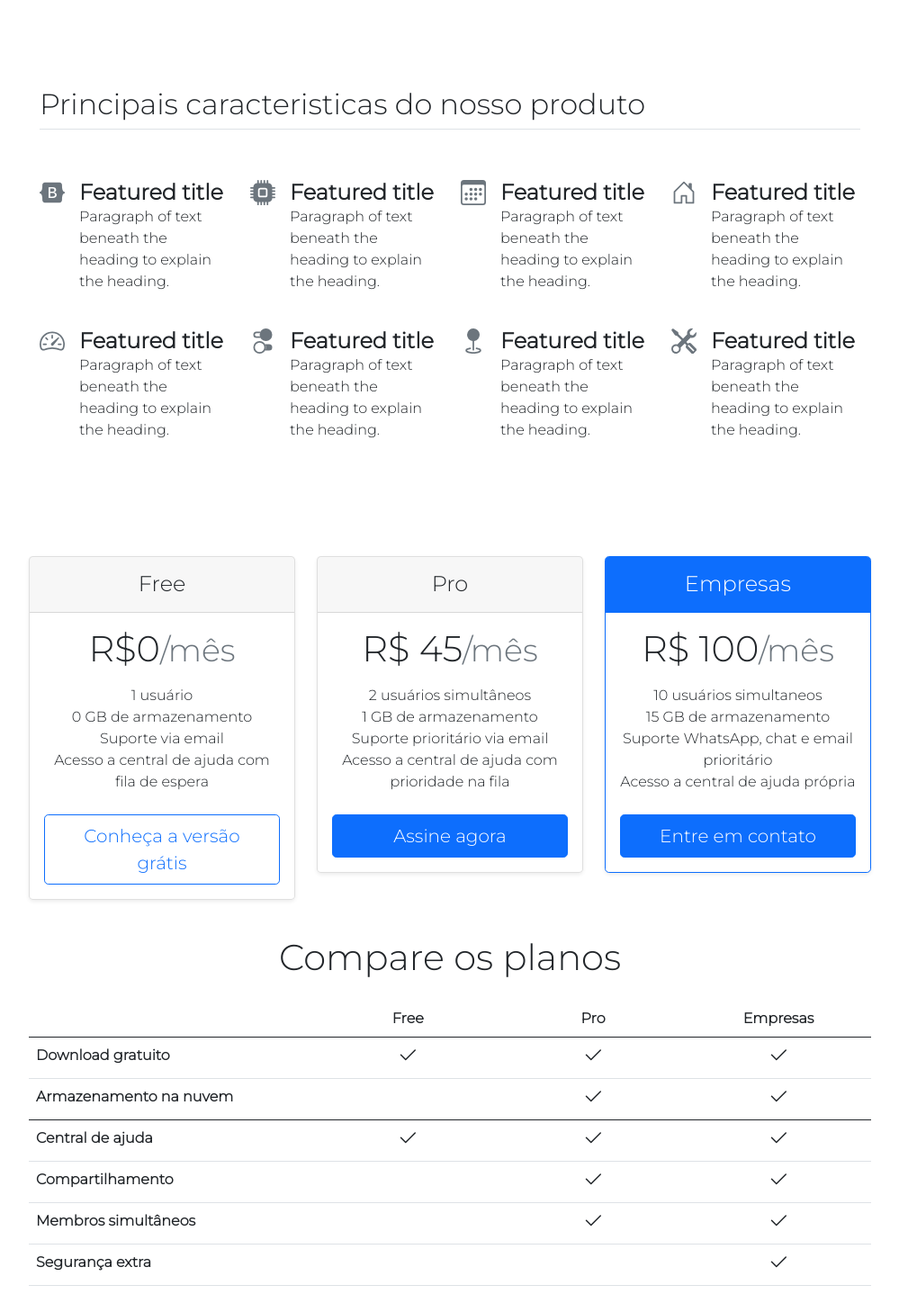
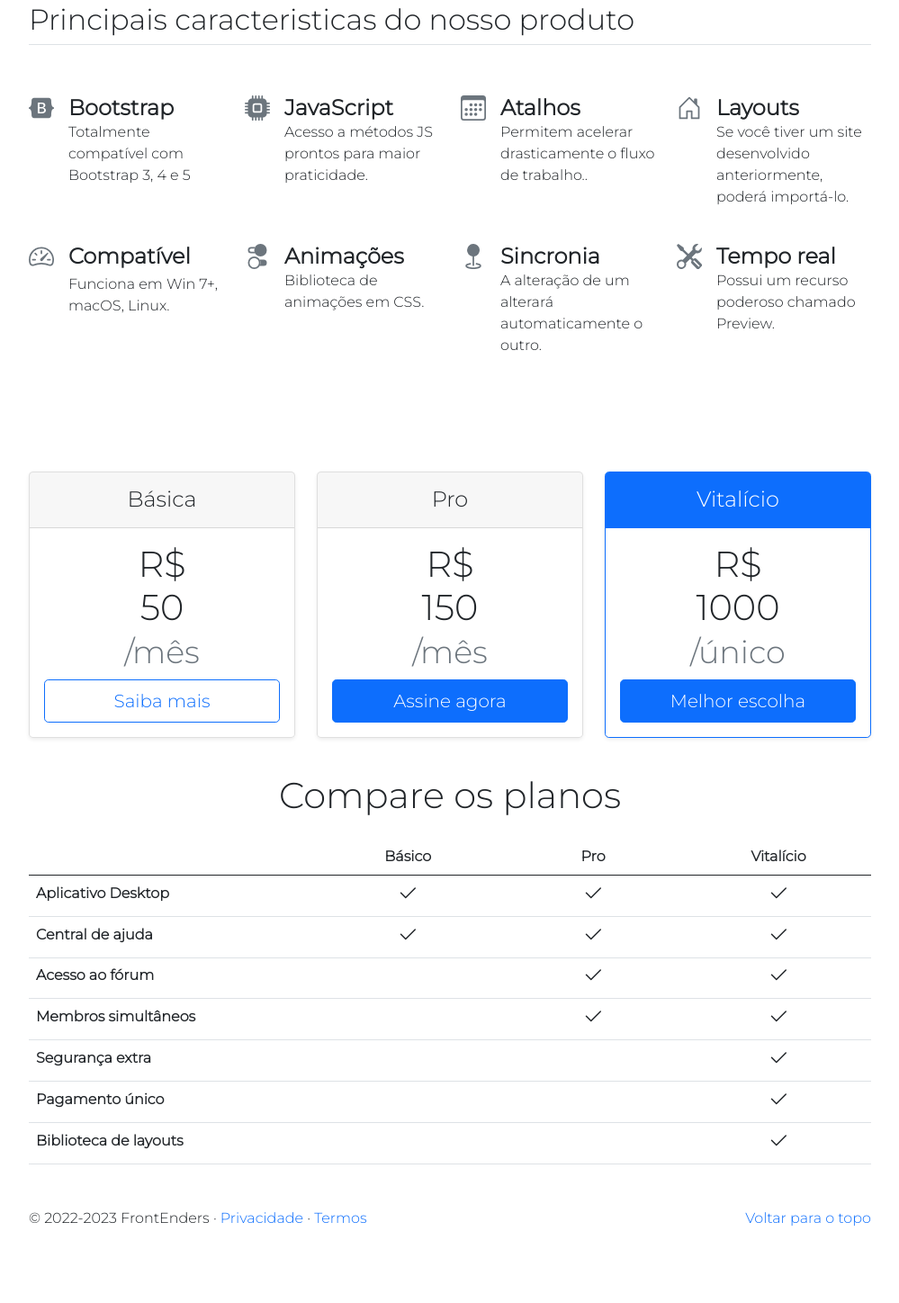
Before and after one commit to dualsgo/02-projeto-squad, a website: page planos.html in a window 1280 px wide. Shown: the part 626-2074 px from the top of the page at 90% size, without its empty margins (140-1139 px from the left). After the commit the page ends 2008 px from the top, so only its background shows below. Drawn offline with Linux system fonts and the light colour scheme; files whose address does not match are found by name.

Commit message:
mais ajustes

```diff
--- a/planos.html
+++ b/planos.html
@@ -2,22 +2,20 @@
 <html lang="pt-BR">
 
 <head>
-  <meta charset="UTF-8">
-  <meta http-equiv="X-UA-Compatible" content="IE=edge">
-  <meta name="viewport" content="width=device-width, initial-scale=1.0">
+  <meta charset="UTF-8" />
+  <meta http-equiv="X-UA-Compatible" content="IE=edge" />
+  <meta name="viewport" content="width=device-width, initial-scale=1.0" />
 
   <title>FrontEnders</title>
-  <link rel="shortcut icon" href="assets/img/favicon.ico" type="image/x-icon">
-  <link rel="canonical" href="https://getbootstrap.com/docs/5.0/examples/headers/">
-  <link rel="canonical" href="https://getbootstrap.com/docs/5.0/examples/pricing/">
-  <link rel="canonical" href="https://getbootstrap.com/docs/5.0/examples/features/">
-  <link rel="canonical" href="https://getbootstrap.com/docs/5.0/examples/heroes/">
-
-
+  <link rel="shortcut icon" href="assets/img/favicon.ico" type="image/x-icon" />
+  <link rel="canonical" href="https://getbootstrap.com/docs/5.0/examples/headers/" />
+  <link rel="canonical" href="https://getbootstrap.com/docs/5.0/examples/pricing/" />
+  <link rel="canonical" href="https://getbootstrap.com/docs/5.0/examples/features/" />
+  <link rel="canonical" href="https://getbootstrap.com/docs/5.0/examples/heroes/" />
 
   <!-- Bootstrap core CSS -->
-  <link href="assets/css/bootstrap.min.css" rel="stylesheet">
-  <link rel="stylesheet" href="style.css">
+  <link href="assets/css/bootstrap.min.css" rel="stylesheet" />
+  <link rel="stylesheet" href="style.css" />
 
   <style>
     .bd-placeholder-img {
@@ -36,17 +34,15 @@
   </style>
 
   <!-- Custom styles for this template -->
-  <link href="assets/css/headers.css" rel="stylesheet">
-  <link href="assets/css/pricing.css" rel="stylesheet">
-  <link href="assets/css/features.css" rel="stylesheet">
-
-
+  <link href="assets/css/headers.css" rel="stylesheet" />
+  <link href="assets/css/pricing.css" rel="stylesheet" />
+  <link href="assets/css/features.css" rel="stylesheet" />
 </head>
 <!---->
 
 <body>
   <!--Não sei oque é kkkk-->
-  <svg xmlns="http://www.w3.org/2000/svg" style="display: none;">
+  <svg xmlns="http://www.w3.org/2000/svg" style="display: none">
     <symbol id="bootstrap" viewBox="0 0 118 94">
       <path fill-rule="evenodd" clip-rule="evenodd"
         d="M24.509 0c-6.733 0-11.715 5.893-11.492 12.284.214 6.14-.064 14.092-2.066 20.577C8.943 39.365 5.547 43.485 0 44.014v5.972c5.547.529 8.943 4.649 10.951 11.153 2.002 6.485 2.28 14.437 2.066 20.577C12.794 88.106 17.776 94 24.51 94H93.5c6.733 0 11.714-5.893 11.491-12.284-.214-6.14.064-14.092 2.066-20.577 2.009-6.504 5.396-10.624 10.943-11.153v-5.972c-5.547-.529-8.934-4.649-10.943-11.153-2.002-6.484-2.28-14.437-2.066-20.577C105.214 5.894 100.233 0 93.5 0H24.508zM80 57.863C80 66.663 73.436 72 62.543 72H44a2 2 0 01-2-2V24a2 2 0 012-2h18.437c9.083 0 15.044 4.92 15.044 12.474 0 5.302-4.01 10.049-9.119 10.88v.277C75.317 46.394 80 51.21 80 57.863zM60.521 28.34H49.948v14.934h8.905c6.884 0 10.68-2.772 10.68-7.727 0-4.643-3.264-7.207-9.012-7.207zM49.948 49.2v16.458H60.91c7.167 0 10.964-2.876 10.964-8.281 0-5.406-3.903-8.178-11.425-8.178H49.948z">
@@ -89,20 +85,30 @@
         <b>FrontEnders( )</b></a>
 
       <ul class="nav col-12 col-md-auto mb-2 justify-content-center mb-md-0">
-        <li><a href="index.html" class="nav-link px-2 link-secondary">Início</a></li>
-        <li><a href="planos.html" class="nav-link px-2 link-dark">Serviço</a></li>
-        <li><a href="lista.html" class="nav-link px-2 link-dark">Lista</a></li>
-        <li><a href="equipe.html" class="nav-link px-2 link-dark">Desenvolvedores</a></li>
+        <li>
+          <a href="index.html" class="nav-link px-2 link-secondary">Início</a>
+        </li>
+        <li>
+          <a href="planos.html" class="nav-link px-2 link-dark">Serviço</a>
+        </li>
+        <li>
+          <a href="lista.html" class="nav-link px-2 link-dark">Lista</a>
+        </li>
+        <li>
+          <a href="equipe.html" class="nav-link px-2 link-dark">Desenvolvedores</a>
+        </li>
       </ul>
 
       <div class="col-md-3 text-end">
-        <a href="login.html"><button type="button" class="btn btn-outline-primary me-2">Login</button></a>
+        <a href="login.html"><button type="button" class="btn btn-outline-primary me-2">
+            Login
+          </button></a>
         <a href="cadastro.html"><button type="button" class="btn btn-primary">Cadastro</button></a>
       </div>
     </header>
   </div>
   <!--Breve descrição do serviço-->
-  <svg xmlns="http://www.w3.org/2000/svg" style="display: none;">
+  <svg xmlns="http://www.w3.org/2000/svg" style="display: none">
     <symbol id="bootstrap" viewBox="0 0 118 94">
       <path fill-rule="evenodd" clip-rule="evenodd"
         d="M24.509 0c-6.733 0-11.715 5.893-11.492 12.284.214 6.14-.064 14.092-2.066 20.577C8.943 39.365 5.547 43.485 0 44.014v5.972c5.547.529 8.943 4.649 10.951 11.153 2.002 6.485 2.28 14.437 2.066 20.577C12.794 88.106 17.776 94 24.51 94H93.5c6.733 0 11.714-5.893 11.491-12.284-.214-6.14.064-14.092 2.066-20.577 2.009-6.504 5.396-10.624 10.943-11.153v-5.972c-5.547-.529-8.934-4.649-10.943-11.153-2.002-6.484-2.28-14.437-2.066-20.577C105.214 5.894 100.233 0 93.5 0H24.508zM80 57.863C80 66.663 73.436 72 62.543 72H44a2 2 0 01-2-2V24a2 2 0 012-2h18.437c9.083 0 15.044 4.92 15.044 12.474 0 5.302-4.01 10.049-9.119 10.88v.277C75.317 46.394 80 51.21 80 57.863zM60.521 28.34H49.948v14.934h8.905c6.884 0 10.68-2.772 10.68-7.727 0-4.643-3.264-7.207-9.012-7.207zM49.948 49.2v16.458H60.91c7.167 0 10.964-2.876 10.964-8.281 0-5.406-3.903-8.178-11.425-8.178H49.948z">
@@ -183,24 +189,33 @@
   <div class="container col-xxl-8 px-4 py-5">
     <div class="row flex-lg-row-reverse align-items-center g-5 py-5">
       <div class="col-lg-6">
-        <h1 class="display-5 fw-bold lh-1 mb-3">Responsive left-aligned hero with image</h1>
-        <p class="lead">Quickly design and customize responsive mobile-first sites with Bootstrap, the world’s most
-          popular front-end open source toolkit, featuring Sass variables and mixins, responsive grid system, extensive
-          prebuilt components, and powerful JavaScript plugins.</p>
-
+        <h1 class="display-9 fw-bold lh-1 mb-3">
+          Publicação com um clique
+        </h1>
+        <p class="lead">
+          Você pode exportar seu design como um site estático ou publicá-lo com um clique em nossa plataforma de
+          hospedagem de
+          última geração . Oferece HTTPS, domínios personalizados, senhas e é totalmente gratuito!
+        </p>
       </div>
       <div class="col-lg-6">
-        <h1 class="display-5 fw-bold lh-1 mb-3">Responsive left-aligned hero with image</h1>
-        <p class="lead">Quickly design and customize responsive mobile-first sites with Bootstrap, the world’s most
-          popular front-end open source toolkit, featuring Sass variables and mixins, responsive grid system, extensive
-          prebuilt components, and powerful JavaScript plugins.</p>
+        <h1 class="display-9 fw-bold lh-1 mb-3">
+          Receba atualizações periódicas
+        </h1>
+        <p class="lead">
+          O Bootstrap Studio é atualizado automaticamente, para que você sempre tenha a versão mais recente. Lançamos
+          atualizações
+          todos os meses , repletas de novos recursos, componentes e melhorias.
 
+        </p>
       </div>
     </div>
   </div>
   <main>
-    <div class="container px-4 py-5" id="icon-grid">
-      <h2 class="pb-2 border-bottom">Principais caracteristicas do nosso produto</h2>
+    <div class="container px-6 py-5" id="icon-grid">
+      <h2 class="pb-2 border-bottom">
+        Principais caracteristicas do nosso produto
+      </h2>
 
       <div class="row row-cols-1 row-cols-sm-2 row-cols-md-3 row-cols-lg-4 g-4 py-5">
         <div class="col d-flex align-items-start">
@@ -208,8 +223,8 @@
             <use xlink:href="#bootstrap" />
           </svg>
           <div>
-            <h4 class="fw-bold mb-0">Featured title</h4>
-            <p>Paragraph of text beneath the heading to explain the heading.</p>
+            <h4 class="fw-bold mb-0">Bootstrap</h4>
+            <p>Totalmente compatível com Bootstrap 3, 4 e 5</p>
           </div>
         </div>
         <div class="col d-flex align-items-start">
@@ -217,8 +232,10 @@
             <use xlink:href="#cpu-fill" />
           </svg>
           <div>
-            <h4 class="fw-bold mb-0">Featured title</h4>
-            <p>Paragraph of text beneath the heading to explain the heading.</p>
+            <h4 class="fw-bold mb-0">JavaScript</h4>
+            <p>
+              Acesso a métodos JS prontos para maior praticidade.
+            </p>
           </div>
         </div>
         <div class="col d-flex align-items-start">
@@ -226,8 +243,10 @@
             <use xlink:href="#calendar3" />
           </svg>
           <div>
-            <h4 class="fw-bold mb-0">Featured title</h4>
-            <p>Paragraph of text beneath the heading to explain the heading.</p>
+            <h4 class="fw-bold mb-0">Atalhos</h4>
+            <p>
+              Permitem acelerar drasticamente o fluxo de trabalho..
+            </p>
           </div>
         </div>
         <div class="col d-flex align-items-start">
@@ -235,8 +254,10 @@
             <use xlink:href="#home" />
           </svg>
           <div>
-            <h4 class="fw-bold mb-0">Featured title</h4>
-            <p>Paragraph of text beneath the heading to explain the heading.</p>
+            <h4 class="fw-bold mb-0">Layouts</h4>
+            <p>
+              Se você tiver um site desenvolvido anteriormente, poderá importá-lo.
+            </p>
           </div>
         </div>
         <div class="col d-flex align-items-start">
@@ -244,8 +265,10 @@
             <use xlink:href="#speedometer2" />
           </svg>
           <div>
-            <h4 class="fw-bold mb-0">Featured title</h4>
-            <p>Paragraph of text beneath the heading to explain the heading.</p>
+            <h4 class="fw-bold mb-1">Compatível</h4>
+            <p>
+              Funciona em Win 7+, macOS, Linux.
+            </p>
           </div>
         </div>
         <div class="col d-flex align-items-start">
@@ -253,8 +276,10 @@
             <use xlink:href="#toggles2" />
           </svg>
           <div>
-            <h4 class="fw-bold mb-0">Featured title</h4>
-            <p>Paragraph of text beneath the heading to explain the heading.</p>
+            <h4 class="fw-bold mb-0">Animações</h4>
+            <p>
+              Biblioteca de animações em CSS.
+            </p>
           </div>
         </div>
         <div class="col d-flex align-items-start">
@@ -262,8 +287,10 @@
             <use xlink:href="#geo-fill" />
           </svg>
           <div>
-            <h4 class="fw-bold mb-0">Featured title</h4>
-            <p>Paragraph of text beneath the heading to explain the heading.</p>
+            <h4 class="fw-bold mb-0">Sincronia</h4>
+            <p>
+              A alteração de um alterará automaticamente o outro.
+            </p>
           </div>
         </div>
         <div class="col d-flex align-items-start">
@@ -271,8 +298,10 @@
             <use xlink:href="#tools" />
           </svg>
           <div>
-            <h4 class="fw-bold mb-0">Featured title</h4>
-            <p>Paragraph of text beneath the heading to explain the heading.</p>
+            <h4 class="fw-bold mb-0">Tempo real</h4>
+            <p>
+              Possui um recurso poderoso chamado Preview.
+            </p>
           </div>
         </div>
       </div>
@@ -280,7 +309,7 @@
   </main>
 
   <!--Cards planos-->
-  <svg xmlns="http://www.w3.org/2000/svg" style="display: none;">
+  <svg xmlns="http://www.w3.org/2000/svg" style="display: none">
     <symbol id="check" viewBox="0 0 16 16">
       <title>Check</title>
       <path
@@ -289,23 +318,21 @@
   </svg>
   <!--Tabela planos-->
   <div class="container py-3">
-
     <main>
       <div class="row row-cols-1 row-cols-md-3 mb-3 text-center">
         <div class="col">
           <div class="card mb-4 rounded-3 shadow-sm">
             <div class="card-header py-3">
-              <h4 class="my-0 fw-normal">Free</h4>
+              <h4 class="my-0 fw-normal">Básica</h4>
             </div>
             <div class="card-body">
-              <h1 class="card-title pricing-card-title">R$0<small class="text-muted fw-light">/mês</small></h1>
-              <ul class="list-unstyled mt-3 mb-4">
-                <li>1 usuário</li>
-                <li>0 GB de armazenamento</li>
-                <li>Suporte via email</li>
-                <li>Acesso a central de ajuda com fila de espera</li>
-              </ul>
-              <button type="button" class="w-100 btn btn-lg btn-outline-primary">Conheça a versão grátis</button>
+              <h1 class="card-title pricing-card-title">
+                R$<br />50<small class="text-muted fw-light"><br />/mês</small>
+              </h1>
+
+              <button type="button" class="w-100 btn btn-lg btn-outline-primary">
+                Saiba mais
+              </button>
             </div>
           </div>
         </div>
@@ -315,31 +342,29 @@
               <h4 class="my-0 fw-normal">Pro</h4>
             </div>
             <div class="card-body">
-              <h1 class="card-title pricing-card-title">R$ 45<small class="text-muted fw-light">/mês</small></h1>
-              <ul class="list-unstyled mt-3 mb-4">
-                <li>2 usuários simultâneos</li>
-                <li>1 GB de armazenamento</li>
-                <li>Suporte prioritário via email</li>
-                <li>Acesso a central de ajuda com prioridade na fila</li>
-              </ul>
-              <button type="button" class="w-100 btn btn-lg btn-primary">Assine agora</button>
+              <h1 class="card-title pricing-card-title">
+                R$<br />150<small class="text-muted fw-light"><br />/mês</small>
+              </h1>
+
+              <button type="button" class="w-100 btn btn-lg btn-primary">
+                Assine agora
+              </button>
             </div>
           </div>
         </div>
         <div class="col">
           <div class="card mb-4 rounded-3 shadow-sm border-primary">
             <div class="card-header py-3 text-white bg-primary border-primary">
-              <h4 class="my-0 fw-normal">Empresas</h4>
+              <h4 class="my-0 fw-normal">Vitalício</h4>
             </div>
             <div class="card-body">
-              <h1 class="card-title pricing-card-title">R$ 100<small class="text-muted fw-light">/mês</small></h1>
-              <ul class="list-unstyled mt-3 mb-4">
-                <li>10 usuários simultaneos</li>
-                <li>15 GB de armazenamento</li>
-                <li>Suporte WhatsApp, chat e email prioritário</li>
-                <li>Acesso a central de ajuda própria</li>
-              </ul>
-              <button type="button" class="w-100 btn btn-lg btn-primary">Entre em contato</button>
+              <h1 class="card-title pricing-card-title">
+                R$<br />1000<small class="text-muted fw-light"><br />/único</small>
+              </h1>
+
+              <button type="button" class="w-100 btn btn-lg btn-primary">
+                Melhor escolha
+              </button>
             </div>
           </div>
         </div>
@@ -351,83 +376,113 @@
         <table class="table text-center">
           <thead>
             <tr>
-              <th style="width: 34%;"></th>
-              <th style="width: 22%;">Free</th>
-              <th style="width: 22%;">Pro</th>
-              <th style="width: 22%;">Empresas</th>
+              <th style="width: 34%"></th>
+              <th style="width: 22%">Básico</th>
+              <th style="width: 22%">Pro</th>
+              <th style="width: 22%">Vitalício</th>
             </tr>
           </thead>
-          <tbody>
           <tr>
-              <th scope="row" class="text-start">Download gratuito</th>
-              <td><svg class="bi" width="24" height="24">
+            <th scope="row" class="text-start">Aplicativo Desktop</th>
+            <td>
+              <svg class="bi" width="24" height="24">
                 <use xlink:href="#check" />
-                </svg></td>
-              <td><svg class="bi" width="24" height="24">
+              </svg>
+            </td>
+            <td>
+              <svg class="bi" width="24" height="24">
                 <use xlink:href="#check" />
-                </svg></td>
-              <td><svg class="bi" width="24" height="24">
+              </svg>
+            </td>
+            <td>
+              <svg class="bi" width="24" height="24">
                 <use xlink:href="#check" />
-                </svg></td>
+              </svg>
+            </td>
           </tr>
-            <tr>
-              <th scope="row" class="text-start">Armazenamento na nuvem</th>
-              <td></td>
-              <td><svg class="bi" width="24" height="24">
-                  <use xlink:href="#check" />
-                </svg></td>
-              <td><svg class="bi" width="24" height="24">
-                  <use xlink:href="#check" />
-                </svg></td>
-            </tr>
-          </tbody>
 
-          <tbody>
           <tr>
             <th scope="row" class="text-start">Central de ajuda</th>
-              <td><svg class="bi" width="24" height="24">
+            <td>
+              <svg class="bi" width="24" height="24">
                 <use xlink:href="#check" />
-                </svg></td>
-              <td><svg class="bi" width="24" height="24">
+              </svg>
+            </td>
+            <td>
+              <svg class="bi" width="24" height="24">
                 <use xlink:href="#check" />
-                </svg></td>
-              <td><svg class="bi" width="24" height="24">
+              </svg>
+            </td>
+            <td>
+              <svg class="bi" width="24" height="24">
                 <use xlink:href="#check" />
-                </svg></td>
+              </svg>
+            </td>
           </tr>
+          <tr></tr>
           <tr>
-              <th scope="row" class="text-start">Compartilhamento</th>
+            <th scope="row" class="text-start">Acesso ao fórum</th>
             <td></td>
-              <td><svg class="bi" width="24" height="24">
+            <td>
+              <svg class="bi" width="24" height="24">
                 <use xlink:href="#check" />
-                </svg></td>
-              <td><svg class="bi" width="24" height="24">
+              </svg>
+            </td>
+            <td>
+              <svg class="bi" width="24" height="24">
                 <use xlink:href="#check" />
-                </svg></td>
+              </svg>
+            </td>
           </tr>
           <tr>
             <th scope="row" class="text-start">Membros simultâneos</th>
             <td></td>
-              <td><svg class="bi" width="24" height="24">
+            <td>
+              <svg class="bi" width="24" height="24">
                 <use xlink:href="#check" />
-                </svg></td>
-              <td><svg class="bi" width="24" height="24">
+              </svg>
+            </td>
+            <td>
+              <svg class="bi" width="24" height="24">
                 <use xlink:href="#check" />
-                </svg></td>
+              </svg>
+            </td>
           </tr>
           <tr>
             <th scope="row" class="text-start">Segurança extra</th>
             <td></td>
             <td></td>
-              <td><svg class="bi" width="24" height="24">
+            <td>
+              <svg class="bi" width="24" height="24">
                 <use xlink:href="#check" />
-                </svg></td>
+              </svg>
+            </td>
           </tr>
-          </tbody>
+          <tr>
+            <th scope="row" class="text-start">Pagamento único</th>
+            <td></td>
+            <td></td>
+            <td>
+              <svg class="bi" width="24" height="24">
+                <use xlink:href="#check" />
+              </svg>
+            </td>
+          </tr>
+          <tr>
+            <th scope="row" class="text-start">Biblioteca de layouts</th>
+            <td>
+            </td>
+            <td>
+            </td>
+            <td>
+              <svg class="bi" width="24" height="24">
+                <use xlink:href="#check" />
+              </svg>
+            </td>
+          </tr>
         </table>
       </div>
     </main>
-
   </div>
 
   <!-- FOOTER -->
@@ -441,12 +496,13 @@
   </footer>
   <footer class="container">
     <p class="float-end"><a href="#">Voltar para o topo</a></p>
-    <p>&copy; 2022-2023 FrontEnders &middot; <a href="#">Privacidade</a> &middot; <a href="#">Termos</a></p>
+    <p>
+      &copy; 2022-2023 FrontEnders &middot;
+      <a href="#">Privacidade</a> &middot; <a href="#">Termos</a>
+    </p>
   </footer>
   <!---->
   <script src="bootstrap-5.0.2-examples/assets/dist/js/bootstrap.bundle.min.js"></script>
-
-
 </body>
 
 </html>
```
Also changed, not shown: index.html (+10 -10 lines). Lines whose indentation alone changed are shown as unchanged.
